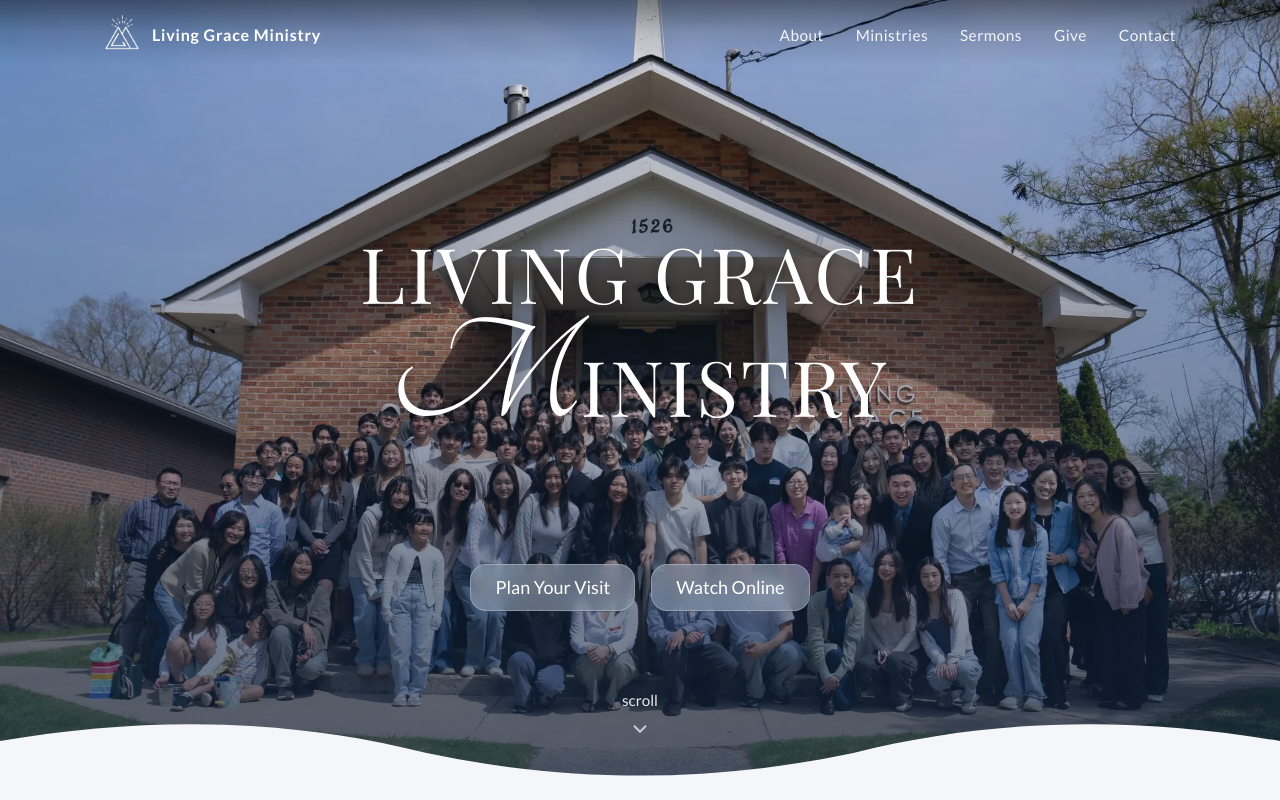
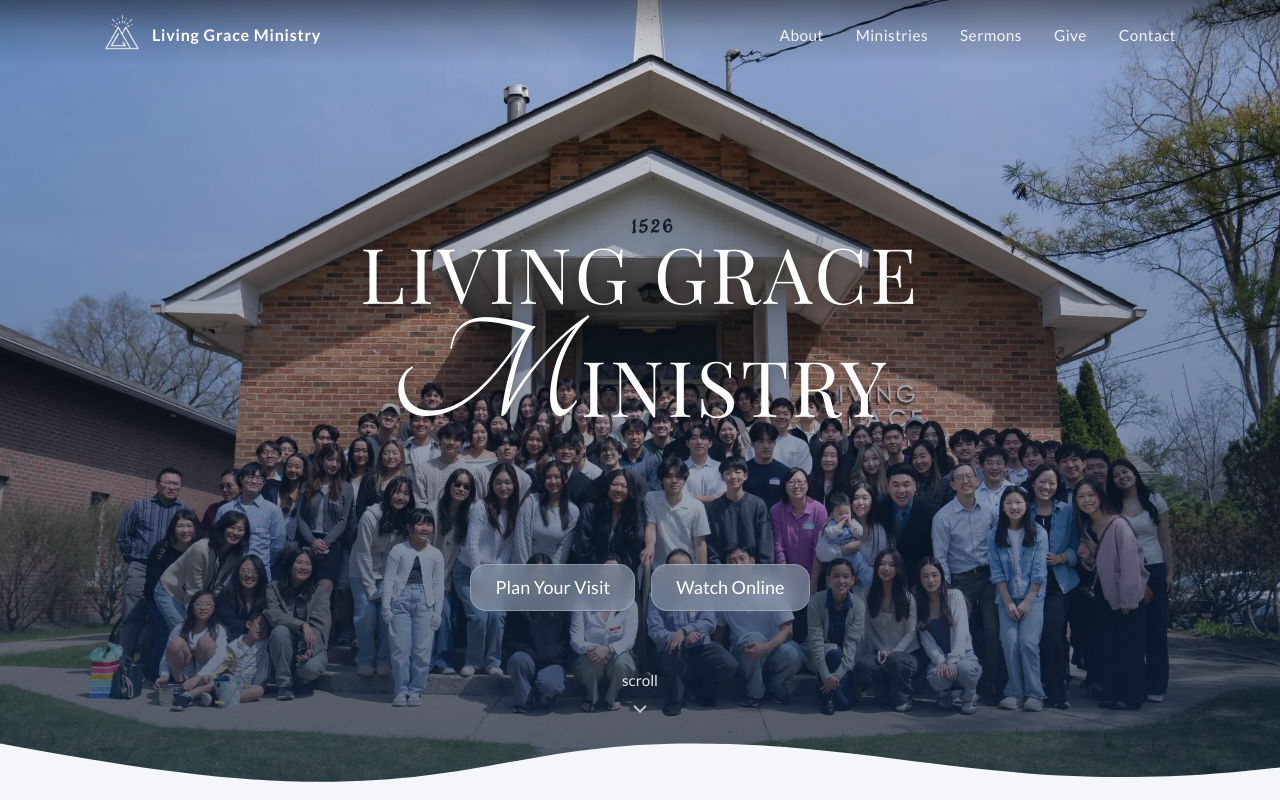
Before and after one commit to lgm-aa/LGM_Website_v3, a React (Vite) app: page / in a window 1280 px wide. Shown: the top 800 px of the page. Built offline with nearby package versions, Linux system fonts and the light colour scheme; no server answers.

Commit message:
og wave + scroll ind 80px bottom

```diff
--- a/src/components/home/Hero/Hero.jsx
+++ b/src/components/home/Hero/Hero.jsx
@@ -65,10 +65,11 @@ export default function Hero() {
         <svg viewBox="0 0 1440 160" preserveAspectRatio="none">
           <path
             d="
-            M0,60
-            C160,20 320,20 480,80
-            C640,130 800,130 960,80
-            C1120,20 1280,20 1440,60
+            M0,64
+            C120,96 240,128 360,128
+            C540,128 600,64 780,64
+            C960,64 1080,120 1260,120
+            C1350,120 1395,110 1440,104
             L1440,160 L0,160 Z
           "
           />
--- a/src/components/ui/ScrollIndicator/ScrollIndicator.css
+++ b/src/components/ui/ScrollIndicator/ScrollIndicator.css
@@ -3,7 +3,7 @@
   position: absolute;
   left: 50%;
   transform: translateX(-50%);
-  bottom: 60px;
+  bottom: 80px;
   z-index: 2;
   text-align: center;
   color: rgba(255, 255, 255, 0.9);
```
Also changed, not shown: src/components/home/Hero/Hero.css (line endings or trailing spaces).
